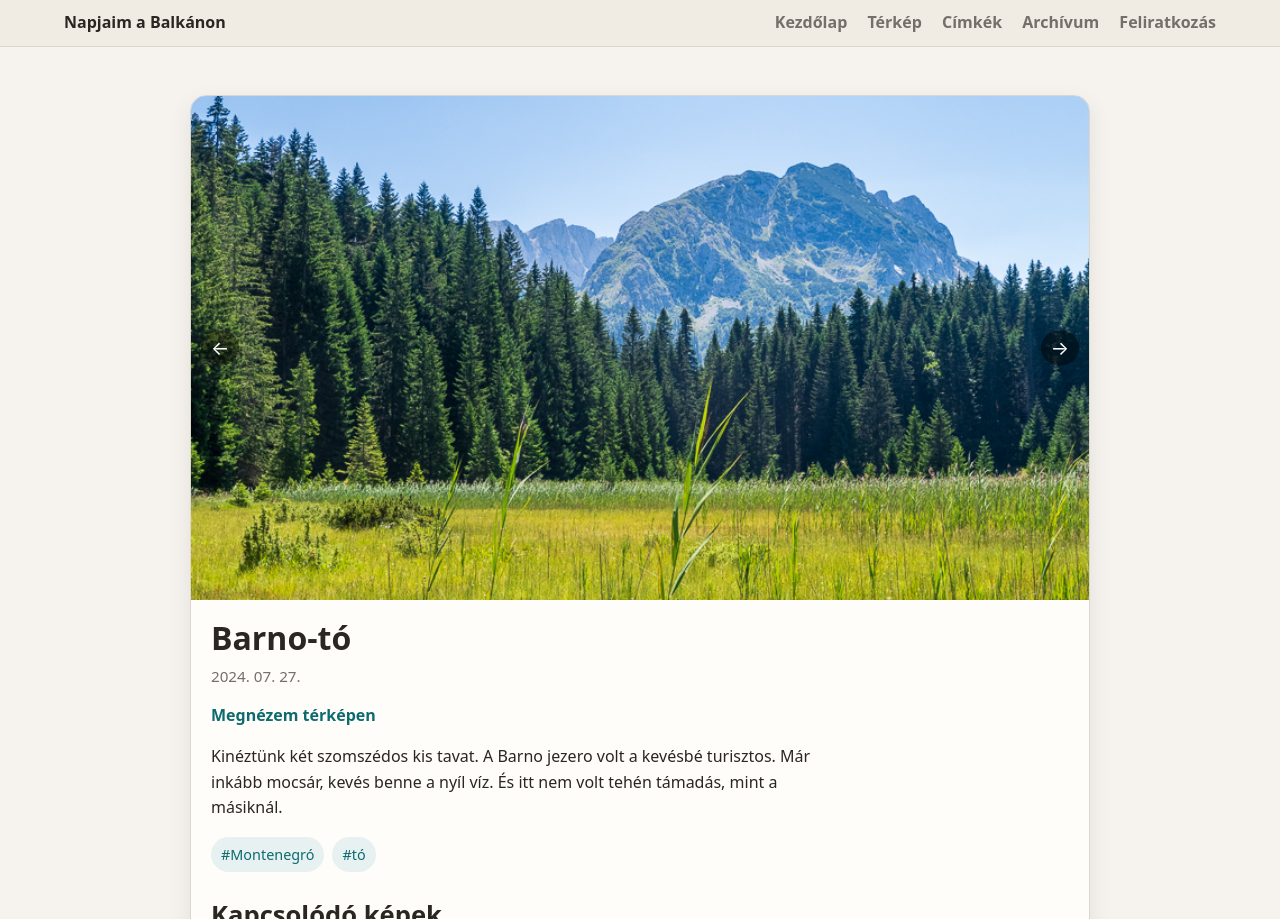
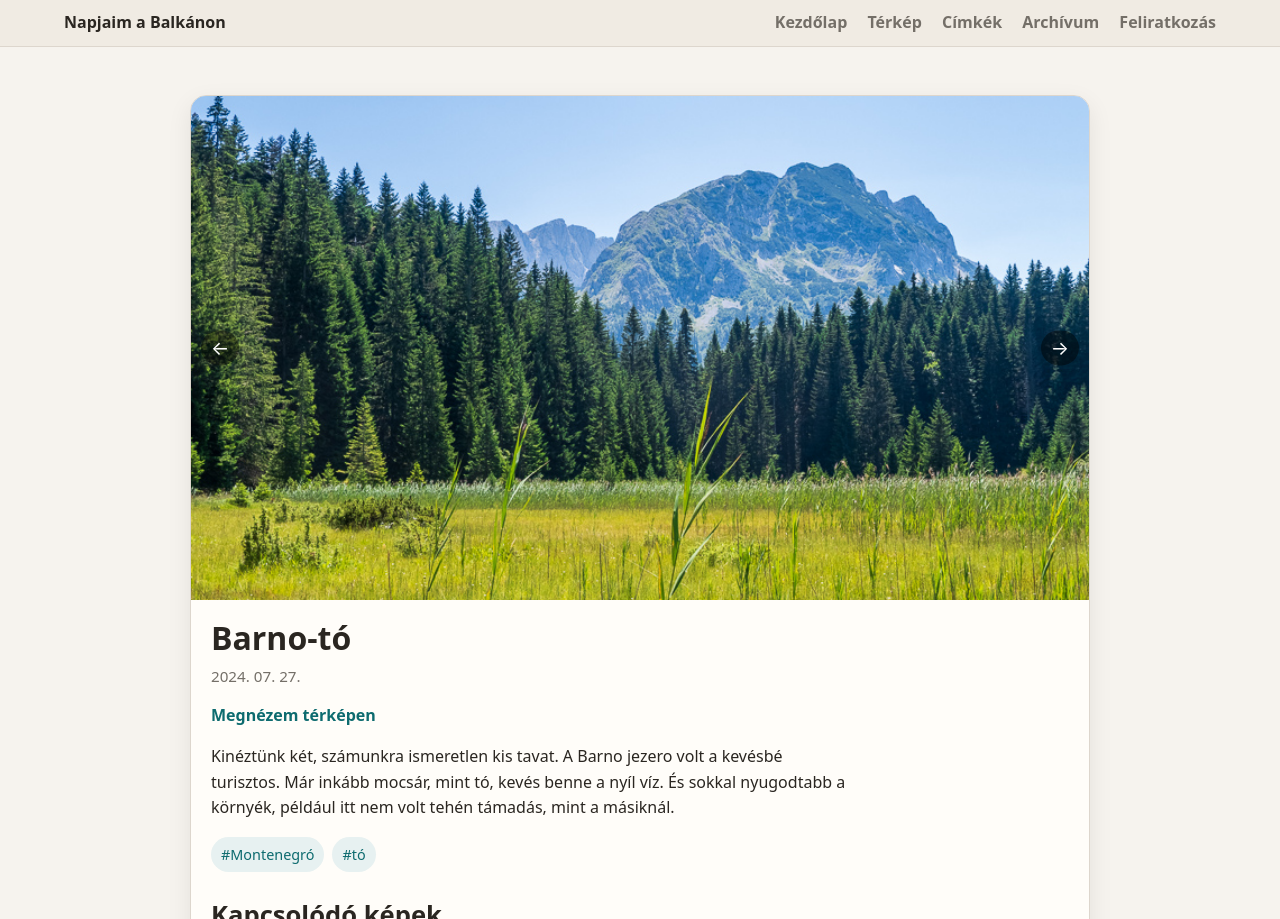
Before and after one commit to havassy/fotoblog, a Jekyll site: the page built from _posts/2024-07-27-durmitor_to.md, in a window 1280 px wide. Shown: the top 919 px of the page. Built offline with Jekyll 4.4.1, drawn with Linux system fonts in a browser that asks for light colours; grey boxes are pictures that could not be loaded.

Commit message:
Auto-create/update posts from images [skip ci]

```diff
--- a/_posts/2024-07-27-durmitor_to.md
+++ b/_posts/2024-07-27-durmitor_to.md
@@ -12,7 +12,7 @@ lon: 19.093278
 tags:
   - "Montenegró"
   - "tó"
-description: "Kinéztünk két szomszédos kis tavat."
+description: "Kinéztünk két, számunkra ismeretlen kis tavat."
 ---
 
-Kinéztünk két szomszédos kis tavat. A Barno jezero volt a kevésbé turisztos. Már inkább mocsár, kevés benne a nyíl víz. És itt nem volt tehén támadás, mint a másiknál.
+Kinéztünk két, számunkra ismeretlen kis tavat. A Barno jezero volt a kevésbé turisztos. Már inkább mocsár, mint tó, kevés benne a nyíl víz. És sokkal nyugodtabb a környék, például itt nem volt tehén támadás, mint a másiknál.
```
